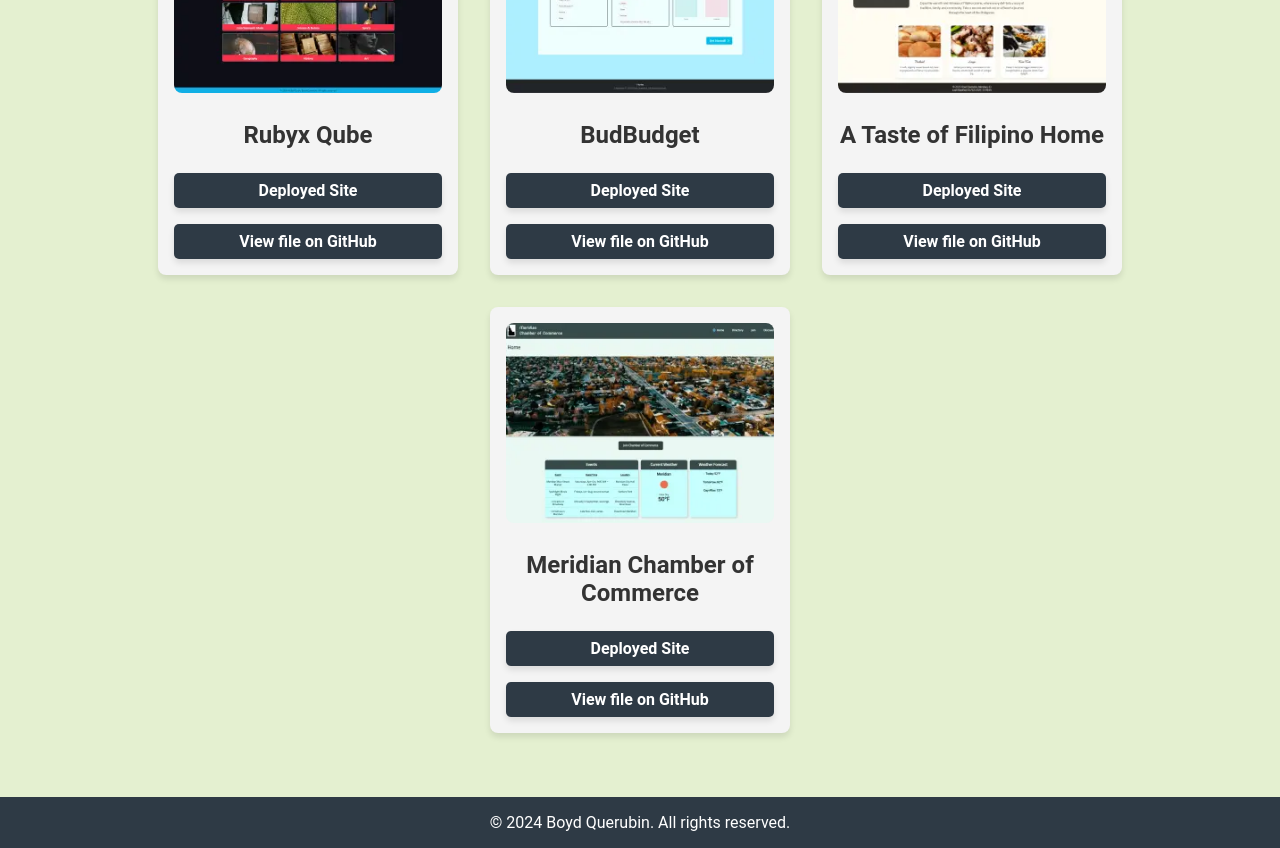
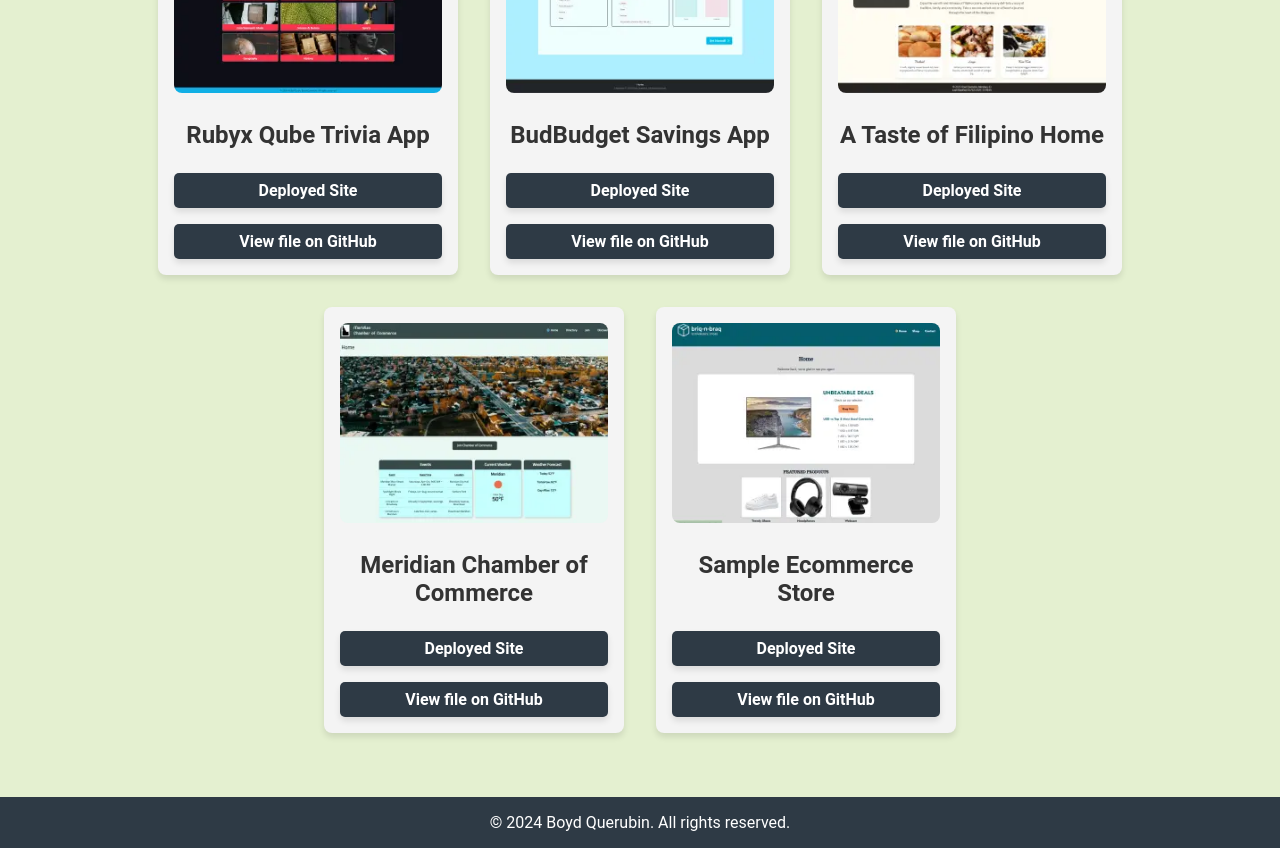
Before and after one commit to boydquerubin/boyd-querubin-online-portfolio, a React (Create React App) app: page / in a window 1280 px wide. Shown: the part 1080-1928 px from the top of the page. Built offline with nearby package versions, Linux system fonts and the light colour scheme.

Commit message:
updated projects

```diff
--- a/src/components/Projects.js
+++ b/src/components/Projects.js
@@ -67,7 +67,7 @@ const Projects = () => {
       <ProjectList>
         <ProjectCard>
           <ProjectImage src="/assets/rubyxqube.webp" alt="Rubyx Qube" />
-          <ProjectTitle>Rubyx Qube</ProjectTitle>
+          <ProjectTitle>Rubyx Qube Trivia App</ProjectTitle>
           <ProjectLink href="https://rubyxqube.com/" target="_blank">
             Deployed Site
           </ProjectLink>
@@ -80,7 +80,7 @@ const Projects = () => {
         </ProjectCard>
         <ProjectCard>
           <ProjectImage src="/assets/budbudget.webp" alt="BudBudget" />
-          <ProjectTitle>BudBudget</ProjectTitle>
+          <ProjectTitle>BudBudget Savings App</ProjectTitle>
           <ProjectLink href="https://budbudget.netlify.app/" target="_blank">
             Deployed Site
           </ProjectLink>
@@ -117,6 +117,19 @@ const Projects = () => {
             View file on GitHub
           </ProjectLink>
         </ProjectCard>
+        <ProjectCard>
+          <ProjectImage src="/assets/ecommerce.webp" alt="BRIQ-N-BRAQ Ecommerce Store" />
+          <ProjectTitle>Sample Ecommerce Store</ProjectTitle>
+          <ProjectLink href="https://boydquerubin.github.io/wdd231/project/index.html" target="_blank">
+            Deployed Site
+          </ProjectLink>
+          <ProjectLink
+            href="https://github.com/boydquerubin/wdd231/tree/main/project"
+            target="_blank"
+          >
+            View file on GitHub
+          </ProjectLink>
+        </ProjectCard>
       </ProjectList>
     </ProjectsContainer>
   );
```
Also changed, not shown: public/assets/ecommerce.webp (added).
